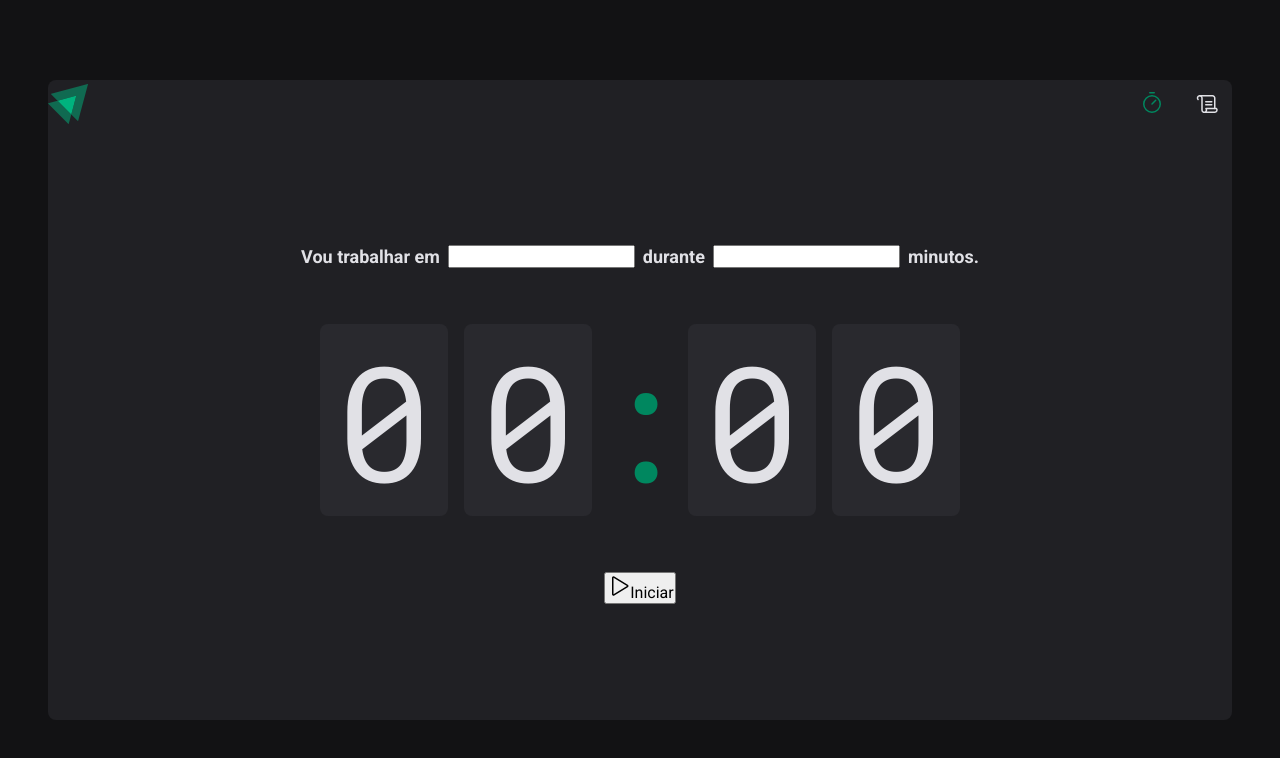
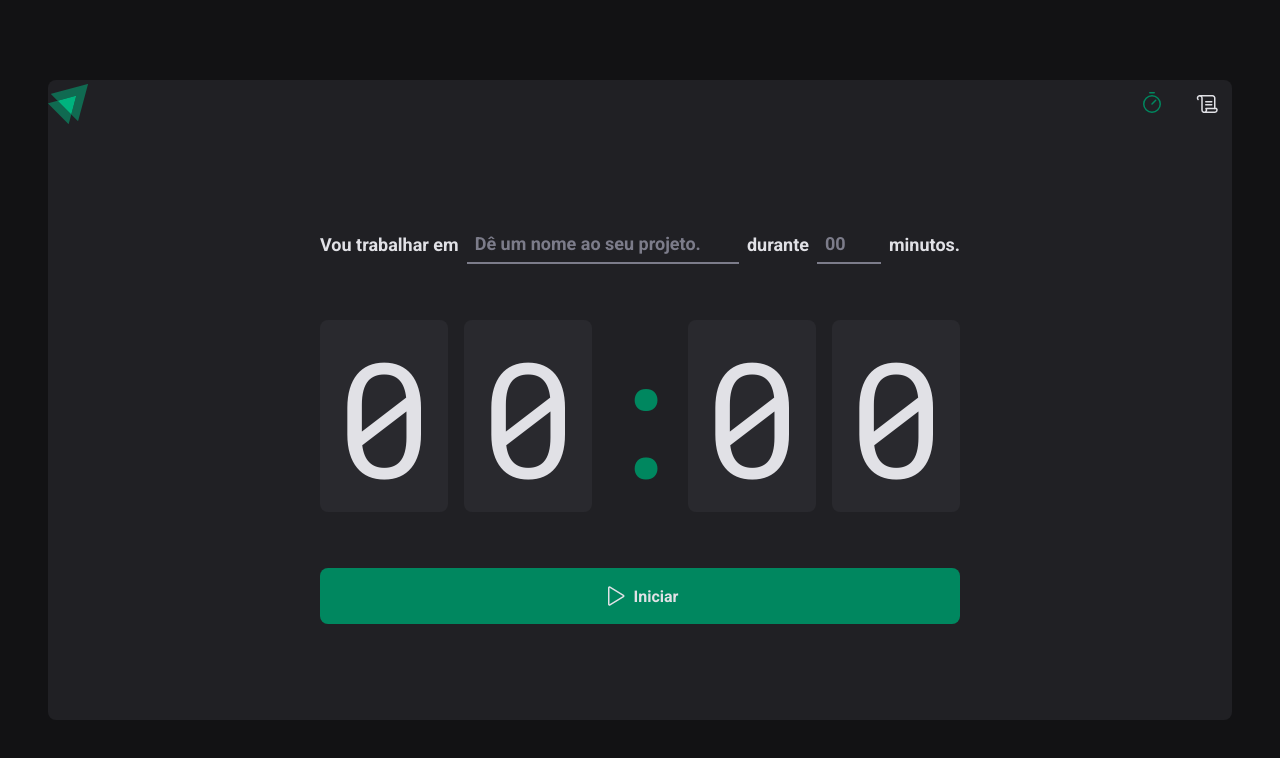
Before and after one commit to Michael-Andryeer/Pomodoro, a React (Vite) app in the folder pomodoro/: page / in a window 1280 px wide. Shown: the top 758 px of the page. Built offline with nearby package versions, Linux system fonts and the light colour scheme.

Commit message:
Home finalizada

```diff
--- a/pomodoro/src/pages/Home/Home.tsx
+++ b/pomodoro/src/pages/Home/Home.tsx
@@ -1,5 +1,5 @@
 import { Play } from 'phosphor-react'
-import { CountDownContainer, FormContainer, HomeContainer, Separator } from './styles'
+import { CountDownContainer, FormContainer, HomeContainer, MinutesAmountInput, Separator,StartCountDownButton, TasktInput } from './styles'
 
 export function Home() {
   return (
@@ -7,10 +7,10 @@ export function Home() {
       <form action="">
         <FormContainer>
           <label htmlFor="task">Vou trabalhar em</label>
-          <input id="task" />
+          <TasktInput id="task" placeholder='Dê um nome ao seu projeto.' />
 
           <label htmlFor="minutesAmount">durante</label>
-          <input type="number" id="minutesAmount" />
+          <MinutesAmountInput type="number" id="minutesAmount" placeholder='00' />
 
           <span>minutos.</span>
         </FormContainer>
@@ -23,10 +23,10 @@ export function Home() {
           <span>0</span>
         </CountDownContainer>
 
-        <button type="submit">
+        <StartCountDownButton type="submit">
           <Play size={24} />
           Iniciar
-        </button>
+        </StartCountDownButton>
       </form>
     </HomeContainer>
   )
--- a/pomodoro/src/pages/Home/styles.ts
+++ b/pomodoro/src/pages/Home/styles.ts
@@ -52,3 +52,60 @@ overflow: hidden;
 display: flex;
 justify-content:center;
 `
+
+const BaseInput = styled.input `
+  background: transparent;
+  height:2.5rem;
+  border:0;
+  border-bottom:2px solid ${props => props.theme['gray-500']};
+  font-weight:bold;
+  font-size: 1.125rem;
+  padding: 0 0.5rem;
+  color: ${props => props.theme['gray-100']};
+
+  &::placeholder {
+    color: ${props => props.theme['gray-500']};
+  }
+
+  &:focus {
+    box-shadow:none;
+    border-color:${props => props.theme['green-500']};
+  }
+`
+
+export const TasktInput = styled(BaseInput) `
+  flex: 1;
+`
+
+export const MinutesAmountInput = styled(BaseInput)  `
+  width: 4rem;
+`
+
+
+
+
+export const StartCountDownButton = styled.button `
+  width:100%;
+  border: 0;
+  padding: 1rem;
+  border-radius: 8px;
+  display: flex;
+  align-items: center;
+  justify-content: center;
+
+  gap: 0.5rem;
+  font-weight: bold;
+  cursor:pointer;
+
+  background: ${props => props.theme['green-500']};
+  color: ${props => props.theme['gray-100']};
+
+  &:disabled {
+    opacity: 0.7;
+    cursor: not-allowed;
+  }
+
+  &:not(:disabled):hover {
+    background: ${props => props.theme['green-700']};
+  }
+`
```
